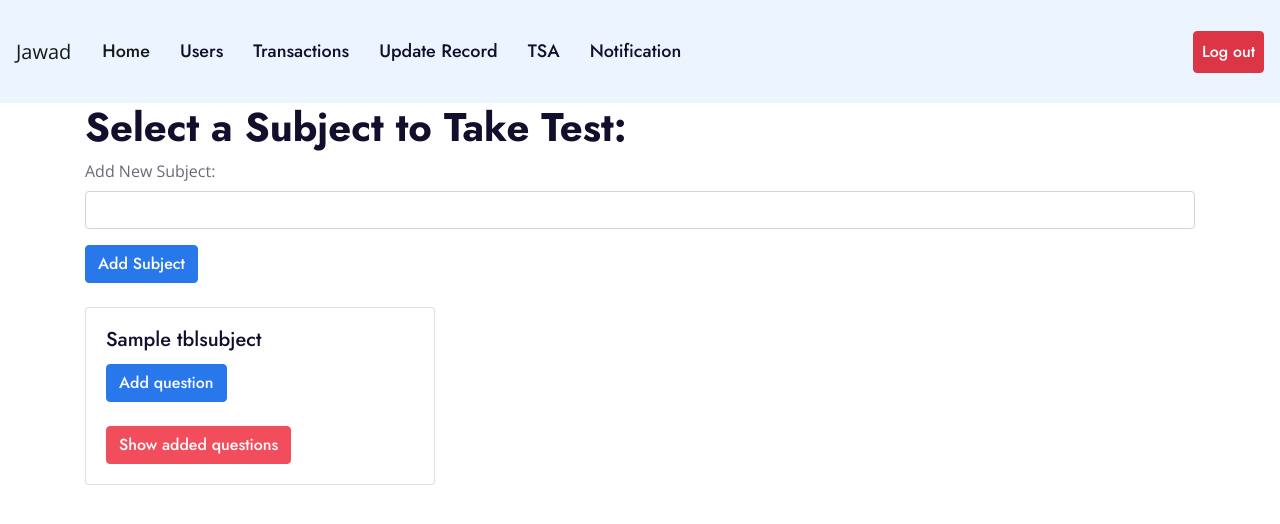
After one commit to sameer0009/FYP, a PHP site: page /admin/tsa_subject.php in a window 1280 px wide. The commit adds this page. Shown: the top 524 px of the page. Run offline with PHP 8.4, Linux system fonts and the light colour scheme; a user stored in the database is signed in; tables that the repository leaves empty or names only in its code hold one stand-in row (values such as "Sample post"); some libraries are stand-ins or nearby versions.

Commit message:
add some updates and seprate the tsa subjects and its questions

```diff
--- a/admin/a_header.php
+++ b/admin/a_header.php
@@ -45,7 +45,7 @@
           <a class="nav-link" href="#tutor-list">Update Record</a>
         </li>
         <li class="nav-item">
-          <a class="nav-link" href="./tsa_question.php">TSA</a>
+          <a class="nav-link" href="./tsa_subject.php">TSA</a>
         </li>
         <li class="nav-item">
           <a class="nav-link" href="notification.php">Notification</a>
--- a/admin/save_tsa.php
+++ b/admin/save_tsa.php
@@ -17,9 +17,11 @@ $sql = "INSERT INTO tsa_questions (subject, marks, question, option1, option2, o
         VALUES ('$subject', '$marks', '$question', '$option1', '$option2', '$option3', '$option4', '$correct_answer')";
 
 if (mysqli_query($conn, $sql)) {
-    echo "Question added successfully.";
+    $message = "Question added successfully.";
+    echo "<script type='text/javascript'>alert('$message'); window.location.href = 'tsa_question.php';</script>";
 } else {
-    echo "Error: " . $sql . "<br>" . mysqli_error($conn);
+    $error = "Error: " . $sql . "<br>" . mysqli_error($conn);
+    echo "<script type='text/javascript'>alert('$error');</script>";
 }
 
 // Close the database connection
--- /dev/null
+++ b/admin/tsa_subject.php
@@ -0,0 +1,56 @@
+<?php
+session_start();
+if (!isset($_SESSION['user_name'])) {
+header('Location: ../join.php'); // redirect to the login page if the student is not logged in
+exit();
+}
+
+// Connect to the database and add a new subject if the form has been submitted
+include('../dbcon.php');
+
+if (isset($_POST['add_subject'])) {
+  $subject_name = $_POST['subject_name'];
+  $sql = "INSERT INTO tblsubjects (subject) VALUES ('$subject_name')";
+  $result = mysqli_query($con, $sql);
+}
+
+// Fetch all subjects from the database
+$sql = "SELECT * FROM tblsubjects";
+$result = mysqli_query($con, $sql);
+$subjects = mysqli_fetch_all($result, MYSQLI_ASSOC);
+?>
+
+<!DOCTYPE html>
+<html>
+<?php include ('./a_header.php'); ?>
+<body>
+  <div class="container">
+    <h1>Select a Subject to Take Test:</h1>
+
+    <!-- Form to add a new subject -->
+    <form method="post" action="">
+      <div class="form-group">
+        <label for="subject_name">Add New Subject:</label>
+        <input type="text" name="subject_name" id="subject_name" class="form-control" required>
+      </div>
+      <button type="submit" name="add_subject" class="btn btn-primary">Add Subject</button>
+    </form>
+
+    <!-- Display all subjects as cards -->
+    <div class="row">
+      <?php foreach ($subjects as $subject): ?>
+        <div class="col-md-4 mt-4">
+          <div class="card">
+            <div class="card-body">
+              <h5 class="card-title"><?php echo $subject['subject']; ?></h5>
+              <a href="tsa_question.php?subject_id=<?php echo $subject['id']; ?>" class="btn btn-primary">Add question</a>
+              <br><br>
+              <a href="tsa_question_list.php?subject_id=<?php echo $subject['id']; ?>" class="btn btn-secondary">Show added questions</a>
+            </div>
+          </div>
+        </div>
+      <?php endforeach; ?>
+    </div>
+  </div>
+</body>
+</html>
--- a/detail.php
+++ b/detail.php
@@ -81,7 +81,7 @@ while ($row = mysqli_fetch_array($query_run)) {
                                 <h6 class="d-inline-block position-relative text-secondary text-uppercase pb-2"><?php echo $row['course_intsructor']; ?></h6>
                                 <h1 class="display-4"><?php echo $row['course_name']; ?></h1>
                             </div>
-                            <img class="img-fluid rounded w-100 mb-4" src="<?php echo $row['course_image']; ?>" alt="<?php echo $row['course_name']; ?> Image">
+                            <img class="img-fluid rounded w-100 mb-4" src="uploads/<?php echo $row['course_image']; ?>" alt="<?php echo $row['course_name']; ?> Image">
                             <p><?php echo $row['course_description']; ?></p>
                         </div>
                     </div>
--- a/tsa.php
+++ b/tsa.php
@@ -41,7 +41,7 @@ if ($answer == $correct_answer) {
     $score++;
     if ($score > 0) {
 
-        header("Location:index.php");
+        header("Location:signin.php");
 
 
         exit();
```
Also changed, not shown: admin/tsa_question.php (+7 -12 lines), admin/tsa_question_list.php (added, +70 -0 lines), 1 other file.
